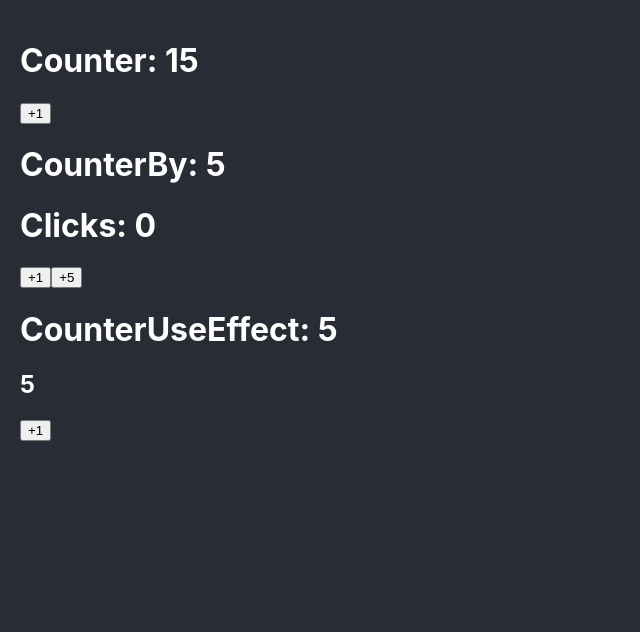
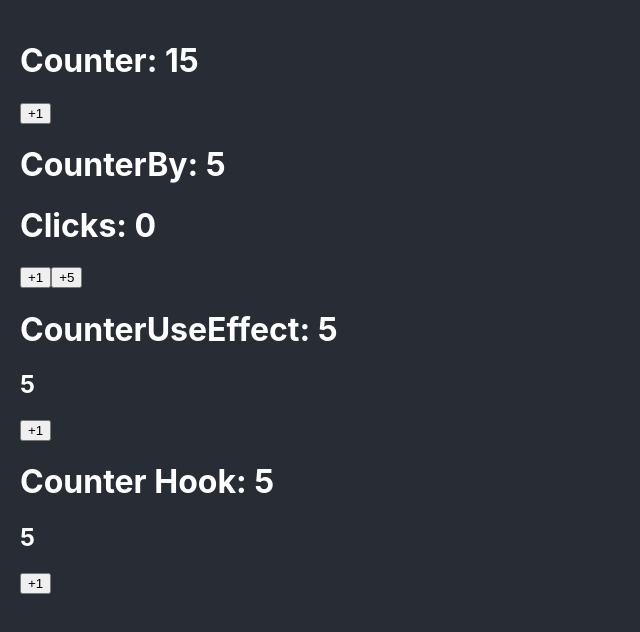
Before and after one commit to joseenrique-dev/udemy-typescript-reactjs, a React (Create React App) app: page / in a window 1280 px wide. Shown: the top 632 px of the page, without its empty margins (0-640 px from the left). Built offline with nearby package versions, Linux system fonts and the light colour scheme.

Commit message:
created custom effect counter

```diff
--- a/src/App.tsx
+++ b/src/App.tsx
@@ -2,6 +2,7 @@
 import { Counter } from './bases/Counter';
 import { CounterBy } from './bases/CounterBy';
 import { CounterEffect } from './bases/CounterEffect';
+import { CounterHook } from './bases/CounterHook';
 
 function App() {
   return (
@@ -9,6 +10,7 @@
       <Counter initialValue={15} />
       <CounterBy />
       <CounterEffect />
+      <CounterHook />
     </>
   );
 }
--- /dev/null
+++ b/src/bases/CounterHook.tsx
@@ -0,0 +1,17 @@
+import { useCounter } from '../hooks/useCounter';
+
+interface Props {
+  initialValue?: number;
+}
+
+export const CounterHook = ({ initialValue = 5 }: Props) => {
+  const { counter, counterElement, handleClick } = useCounter();
+
+  return (
+    <>
+      <h1>Counter Hook: {counter}</h1>
+      <h2 ref={counterElement}>{counter}</h2>
+      <button onClick={handleClick}>+1</button>
+    </>
+  );
+};
--- /dev/null
+++ b/src/hooks/useCounter.ts
@@ -0,0 +1,33 @@
+import { useEffect, useRef, useState } from 'react';
+import { gsap } from 'gsap';
+
+const MAXIMUN_COUNT = 10;
+export const useCounter = () => {
+  const [counter, setCounter] = useState(5);
+  const counterElement = useRef<HTMLHeadingElement>(null);
+
+  const handleClick = () => {
+    // setCounter((prev) => {
+    //   return prev === MAXIMUN_COUNT - 1 ? prev : prev + 1;
+    // });
+    setCounter((prev) => Math.min(prev + 1, MAXIMUN_COUNT));
+  };
+
+  useEffect(() => {
+    if (counter < 10) return;
+    console.log('%cMax number is here', 'color:red');
+
+    const tl = gsap.timeline();
+    tl.to(counterElement.current, {
+      y: -10,
+      duration: 0.2,
+      ease: 'ease.out',
+    }).to(counterElement.current, { y: 0, duration: 1, ease: 'bounce.out' });
+  }, [counter]);
+
+  return {
+    counter,
+    counterElement,
+    handleClick,
+  };
+};
```
